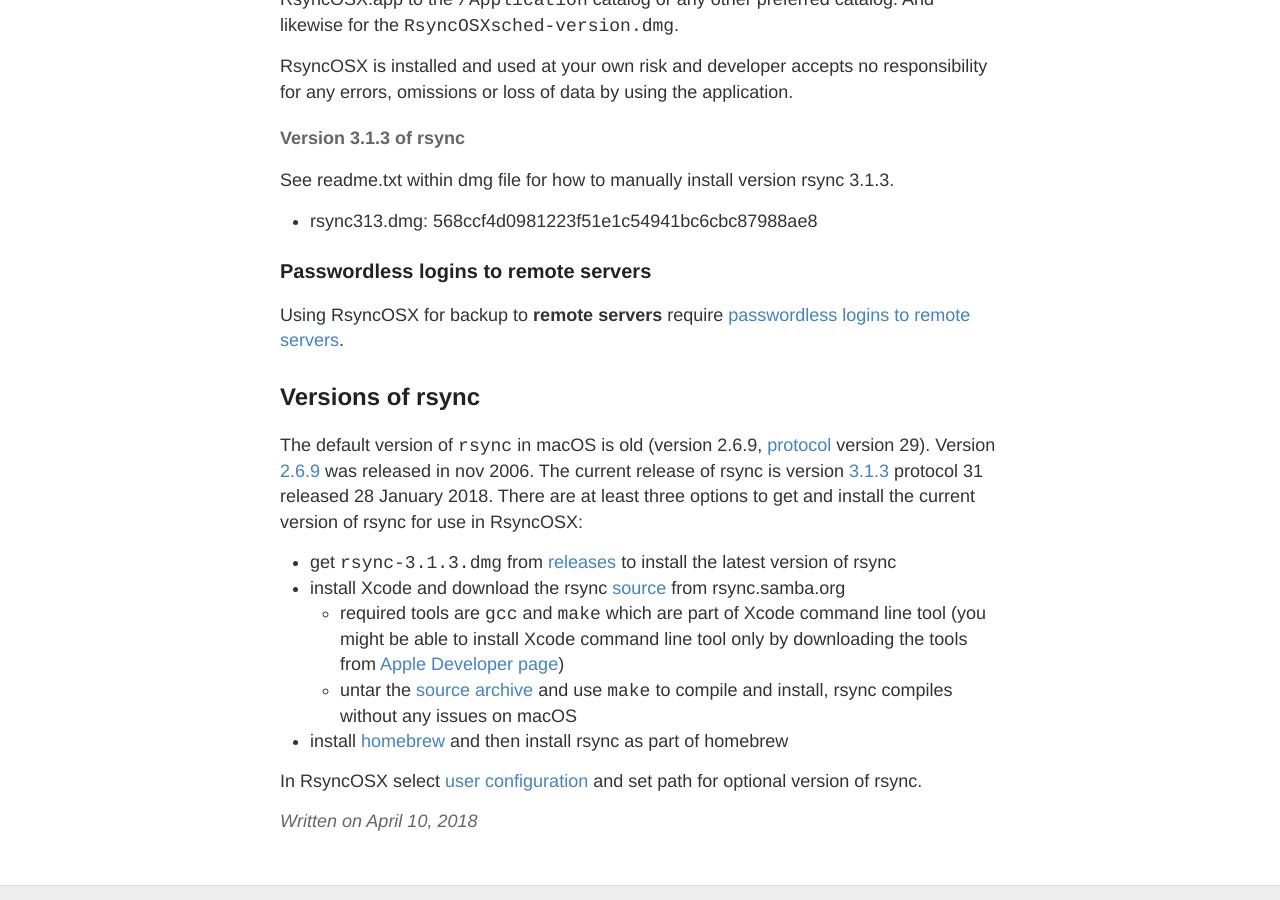
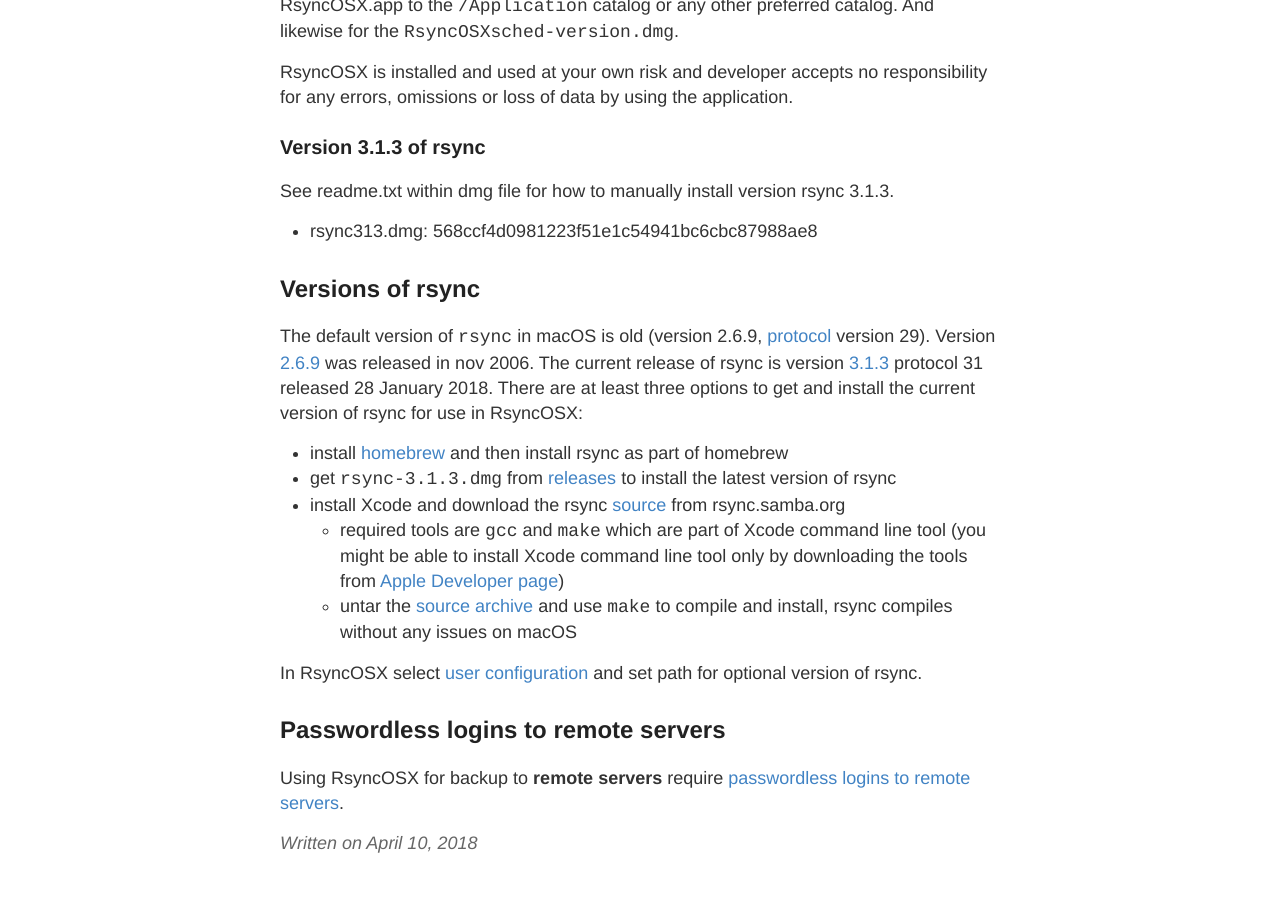
Before and after one commit to d2s/Documentation, a Jekyll site: the page built from _posts/2018-04-10-RsyncOSX.md, in a window 1280 px wide and 900 px high, scrolled down 552 px. Built offline with Jekyll 4.4.1, drawn with Linux system fonts in a browser that asks for light colours.

```diff
--- a/_posts/2018-04-10-RsyncOSX.md
+++ b/_posts/2018-04-10-RsyncOSX.md
@@ -7,7 +7,7 @@ RsyncOSX is [released](https://github.com/rsyncOSX/RsyncOSX/releases/tag/v6.1.7)
 
 RsyncOSX is [signed and notarized](/Notarized). There is a short [intro](/Intro) to RsyncOSX.
 
-#### Install RsyncOSX.app and  RsyncOSXsched.app
+### Install RsyncOSX.app and  RsyncOSXsched.app
 
 The command `shasum ~/pathtodownload/RsyncOSX-version.dmg` will print the shasum for the .dmg file. For your own safety verify the shasums.
 
@@ -18,24 +18,25 @@ To install RsyncOSX open the downloaded `RsyncOSX-version.dmg` file, copy the Rs
 
 RsyncOSX is installed and used at your own risk and developer accepts no responsibility for any errors, omissions or loss of data by using the application.
 
-#### Version 3.1.3 of rsync
+### Version 3.1.3 of rsync
 
 See readme.txt within dmg file for how to manually install version rsync 3.1.3.
 
 - rsync313.dmg: 568ccf4d0981223f51e1c54941bc6cbc87988ae8
 
-### Passwordless logins to remote servers
-
-Using RsyncOSX for backup to **remote servers** require [passwordless logins to remote servers](/Remotelogins).
-
 ## Versions of rsync
 
 The default version of `rsync` in macOS is old (version 2.6.9, [protocol](https://rsync.samba.org/how-rsync-works.html) version 29). Version [2.6.9](https://download.samba.org/pub/rsync/src/rsync-2.6.9-NEWS) was released in nov 2006. The current release of rsync is version [3.1.3](https://download.samba.org/pub/rsync/src/rsync-3.1.3-NEWS) protocol 31 released 28 January 2018. There are at least three options to get and install the current version of rsync for use in RsyncOSX:
 
+- install [homebrew](https://en.wikipedia.org/wiki/Homebrew_(package_management_software)) and then install rsync as part of homebrew
 - get `rsync-3.1.3.dmg` from [releases](https://github.com/rsyncOSX/RsyncOSX/releases) to install the latest version of rsync
 - install Xcode and download the rsync [source](https://rsync.samba.org/) from rsync.samba.org
 	- required tools are `gcc` and `make` which are part of Xcode command line tool (you might be able to install Xcode command line tool only by downloading the tools from [Apple Developer page](https://developer.apple.com/))
 	- untar the [source archive](https://download.samba.org/pub/rsync/src/) and use `make` to compile and install, rsync compiles without any issues on macOS
-- install [homebrew](https://en.wikipedia.org/wiki/Homebrew_(package_management_software)) and then install rsync as part of homebrew
+
 
 In RsyncOSX select [user configuration](/UserConfiguration) and set path for optional version of rsync.
+
+## Passwordless logins to remote servers
+
+Using RsyncOSX for backup to **remote servers** require [passwordless logins to remote servers](/Remotelogins).
```
